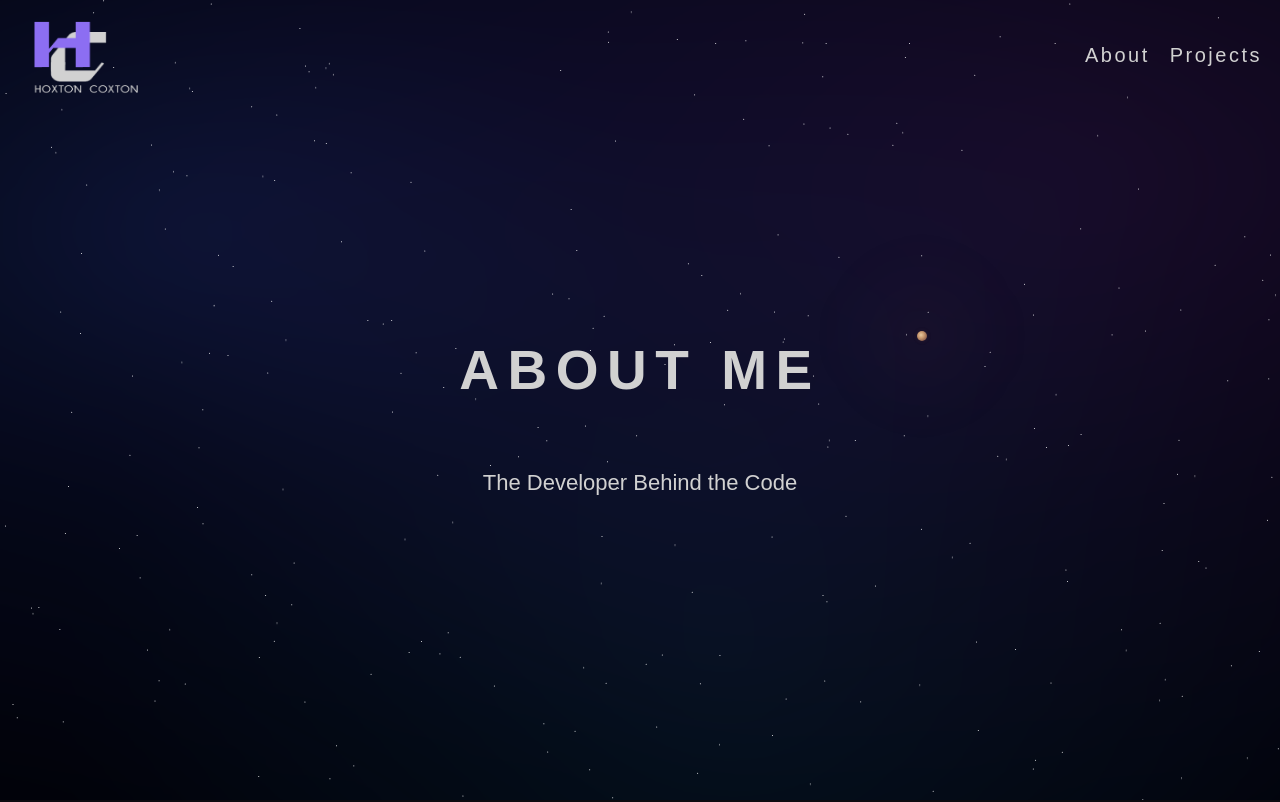
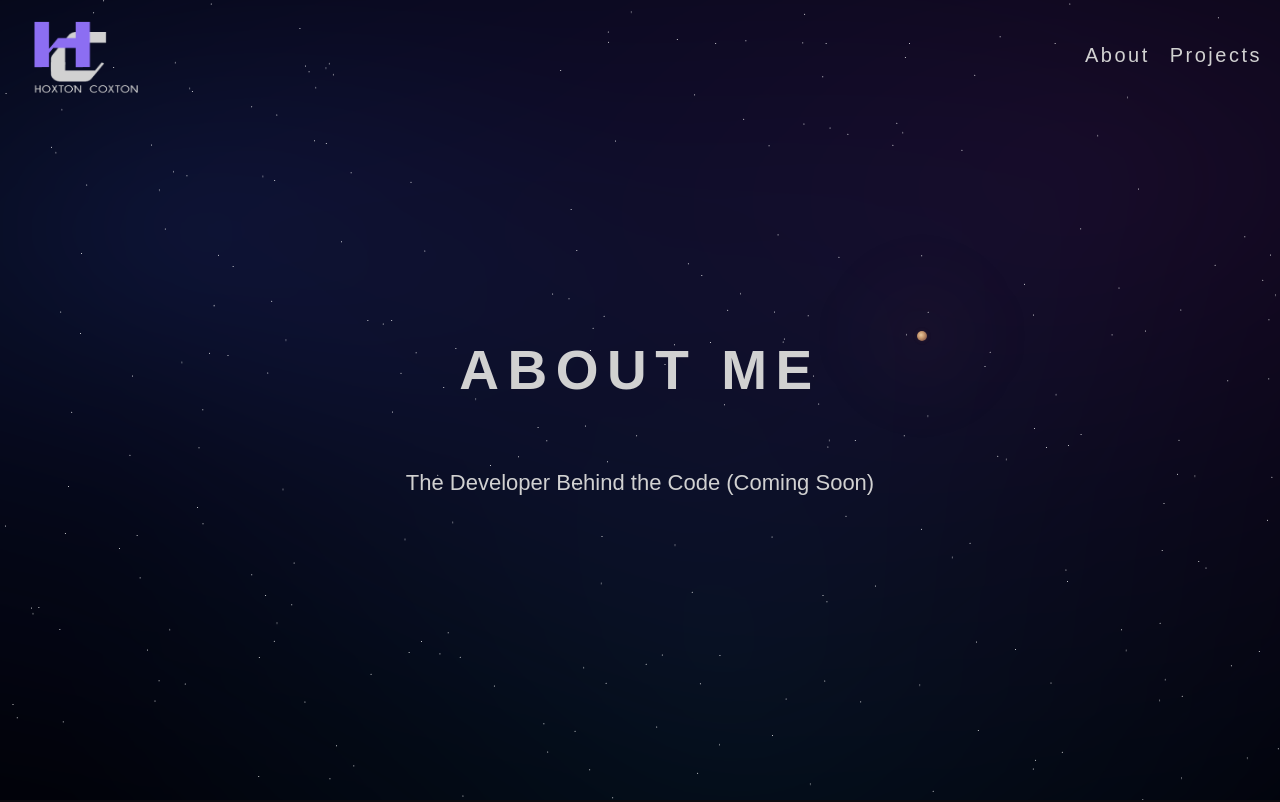
Before and after one commit to Coxton/HoxfolioReact, a Next.js app: page /about in a window 1280 px wide. Shown: the top 802 px of the page. Built offline with nearby package versions, Linux system fonts and the light colour scheme; a web font is replaced by a local one.

Commit message:
Adjusted About Me Page

```diff
--- a/src/app/about/page.tsx
+++ b/src/app/about/page.tsx
@@ -6,7 +6,7 @@ export default function Home() {
         <main>
             <Hero
                 title= "About Me"
-                subtitle="The Developer Behind the Code"
+                subtitle="The Developer Behind the Code (Coming Soon)"
                 />
         </main>
     );
```
